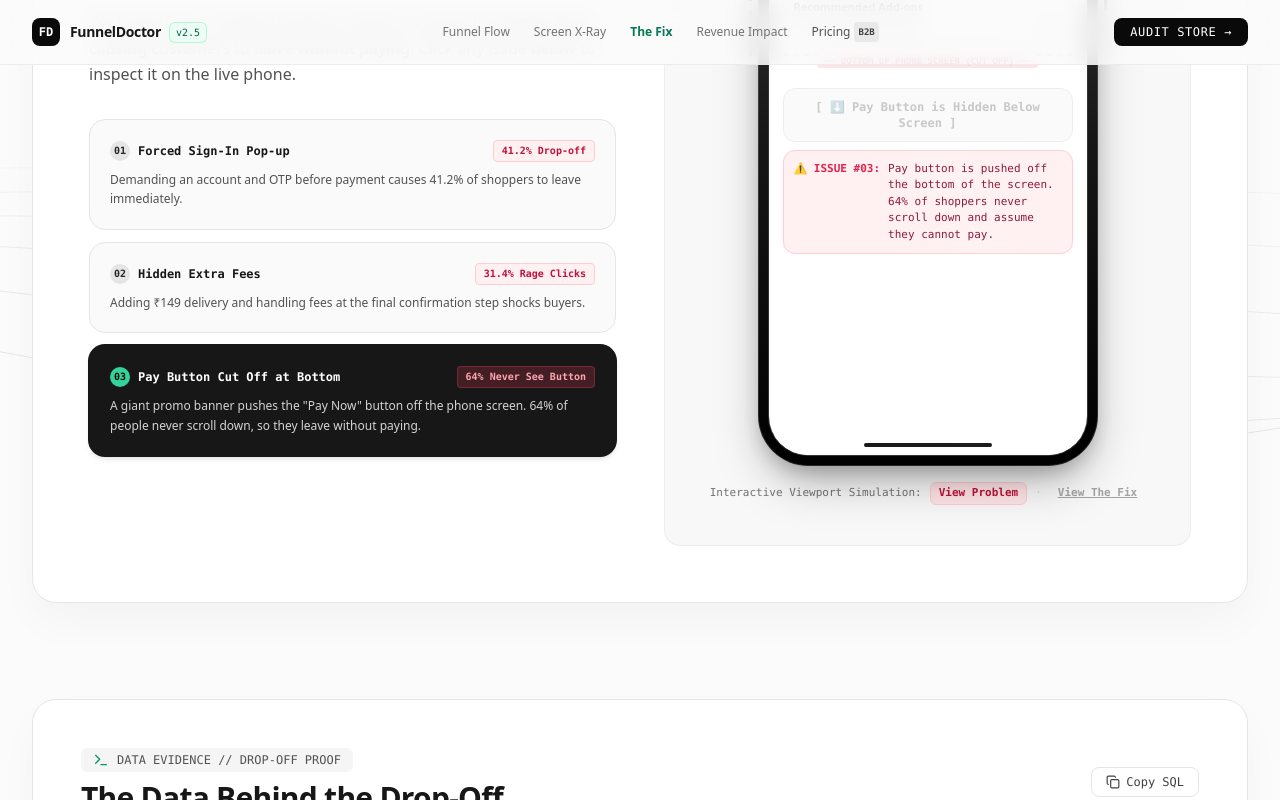
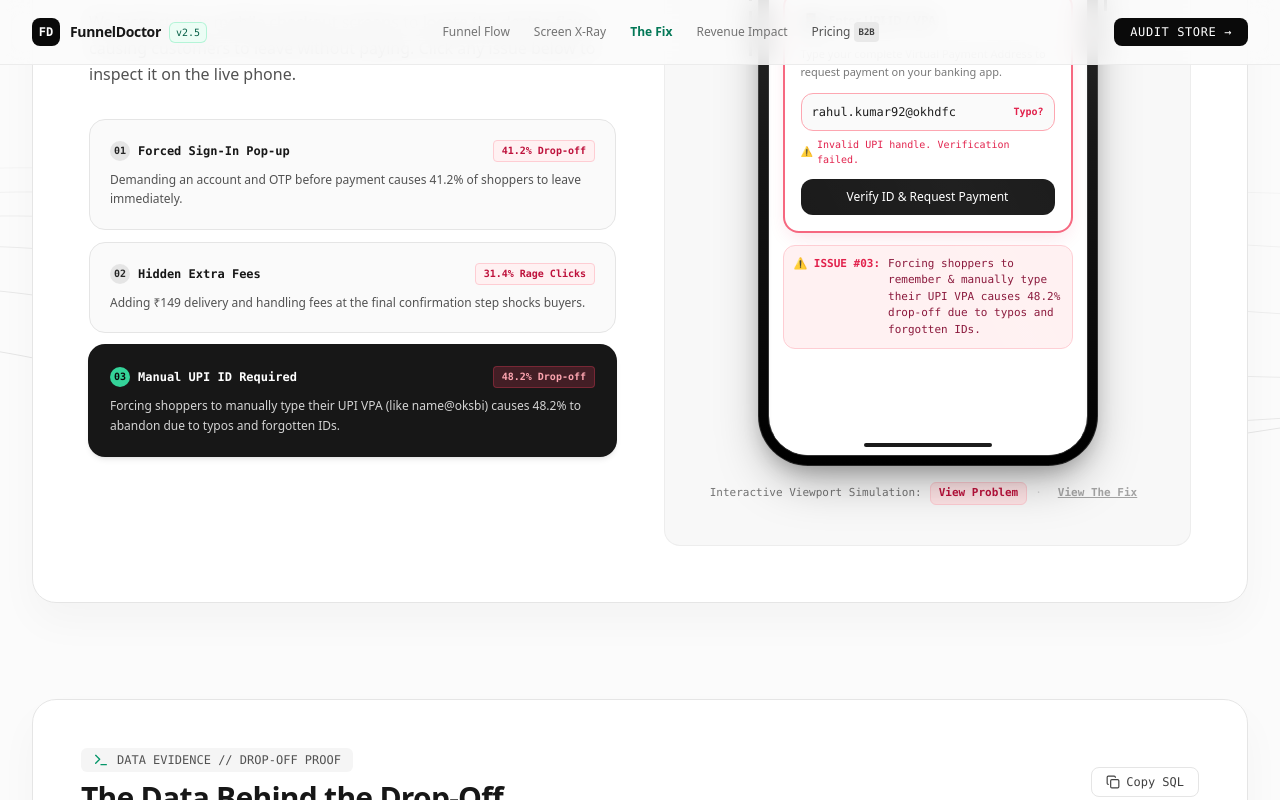
Before and after one commit to krrishvimal/funneldoctorai, a Next.js app in the folder apps/web/: page / in a window 1280 px wide. Both pictures are taken after a click on the element 352 px from the left and 1996 px from the top of the page. Shown: the part 1596-2396 px from the top of the page. Built offline with nearby package versions, Linux system fonts and the light colour scheme.

Commit message:
feat(cro): replace confusing cut-off fold with Manual UPI VPA typing friction vs 1-Tap UPI

```diff
--- a/apps/web/src/app/page.tsx
+++ b/apps/web/src/app/page.tsx
@@ -181,7 +181,7 @@ const PRESET_DATASETS: Record<Exclude<PresetKey, 'custom'>, Dataset> = {
     pins: [
       { id: '01', title: 'Forced Sign-In Pop-up', desc: 'Demanding an account and OTP before payment causes 41.2% of shoppers to leave immediately.', metric: '41.2% Drop-off' },
       { id: '02', title: 'Hidden Extra Fees', desc: 'Adding ₹149 delivery and handling fees at the final confirmation step shocks buyers.', metric: '31.4% Rage Clicks' },
-      { id: '03', title: 'Pay Button Cut Off at Bottom', desc: 'A giant promo banner pushes the "Pay Now" button off the phone screen. 64% of people never scroll down, so they leave without paying.', metric: '64% Never See Button' },
+      { id: '03', title: 'Manual UPI ID Required', desc: 'Forcing shoppers to manually type their UPI VPA (like name@oksbi) causes 48.2% to abandon due to typos and forgotten IDs.', metric: '48.2% Drop-off' },
     ],
     sql: `SELECT device_os, app_version,
   ROUND(AVG(upi_latency_ms), 0) AS p95_ms,
@@ -1397,40 +1397,48 @@ GROUP BY 1, 2 ORDER BY drop_pct DESC;`,
                             )}
 
                             {selectedPin === '03' && (
-                              /* FLAW 3: Payment Button Pushed Below Fold */
-                              <div className="relative h-full flex flex-col justify-between py-1 space-y-2">
-                                <div className="space-y-2">
-                                  {/* Bloated Coupon Banner */}
-                                  <div className="p-3 bg-amber-50 border border-amber-300 rounded-xl text-center">
-                                    <span className="font-bold text-xs text-amber-900 block mb-0.5">🎉 FESTIVE 15% DISCOUNT</span>
-                                    <p className="text-[10px] text-amber-800">Use code DIWALI2026 for orders above ₹5,000</p>
+                              /* FLAW 3: Manual UPI ID / VPA Typing Requirement */
+                              <div className="relative h-full flex flex-col justify-between py-1 space-y-3">
+                                <div className="space-y-3">
+                                  {/* Cart Item Preview */}
+                                  <div className="p-3 bg-neutral-50 rounded-xl border border-neutral-200 text-xs flex justify-between items-center">
+                                    <div>
+                                      <div className="font-semibold text-neutral-800">Oversized Cotton Tee</div>
+                                      <div className="text-[10px] text-neutral-400">Total: ₹1,999 (All-Inclusive)</div>
+                                    </div>
+                                    <span className="text-[10px] font-mono bg-neutral-200/70 text-neutral-700 px-2 py-0.5 rounded">UPI Mode</span>
                                   </div>
 
-                                  <div className="p-2.5 bg-white border border-neutral-200 rounded-xl text-[11px] space-y-1">
-                                    <span className="font-bold text-neutral-800 block">Recommended Add-ons</span>
-                                    <div className="flex items-center justify-between text-neutral-600 text-[10px]">
-                                      <span>Cotton Ankle Socks (3-Pack)</span>
-                                      <span className="font-mono">+₹299</span>
+                                  {/* Manual UPI Typing Card (The Friction Point) */}
+                                  <div className="p-4 bg-white rounded-2xl border-2 border-rose-500/80 shadow-[0_8px_20px_-6px_rgba(225,29,72,0.15)] space-y-3">
+                                    <div className="flex items-center gap-2">
+                                      <span className="text-base">📱</span>
+                                      <span className="font-semibold text-xs text-neutral-900">Enter UPI ID / VPA</span>
                                     </div>
-                                  </div>
-
-                                  {/* Red Screen Cut-Off Line */}
-                                  <div className="border-t-2 border-dashed border-rose-400 my-1 relative text-center">
-                                    <span className="bg-rose-100 text-rose-700 px-2 py-0.5 rounded text-[9px] font-mono font-bold uppercase relative -top-2.5">
-                                      ── Bottom of Phone Screen (Cut Off) ──
-                                    </span>
-                                  </div>
-
-                                  {/* Cut Off Below Fold CTA */}
-                                  <div className="opacity-40 p-2.5 bg-neutral-100 border border-neutral-300 rounded-xl text-center text-xs font-mono font-bold text-neutral-500">
-                                    [ ⬇️ Pay Button is Hidden Below Screen ]
+                                    <p className="text-[11px] text-neutral-500 leading-relaxed">
+                                      Type your complete Virtual Payment Address to request payment on your banking app.
+                                    </p>
+
+                                    <div className="space-y-1.5">
+                                      <div className="p-2.5 bg-neutral-50 border border-rose-300 rounded-xl flex items-center justify-between text-xs font-mono">
+                                        <span className="text-neutral-900">rahul.kumar92@okhdfc</span>
+                                        <span className="text-rose-600 text-[10px] font-bold">Typo?</span>
+                                      </div>
+                                      <div className="text-[10px] text-rose-600 font-mono flex items-center gap-1">
+                                        <span>⚠️</span> Invalid UPI handle. Verification failed.
+                                      </div>
+                                    </div>
+
+                                    <button className="w-full py-2.5 rounded-xl bg-neutral-900 text-white font-medium text-xs shadow-xs">
+                                      Verify ID & Request Payment
+                                    </button>
                                   </div>
                                 </div>
 
                                 {/* Visual Hotspot Annotation */}
                                 <div className="p-2.5 bg-rose-50 border border-rose-200 rounded-xl text-[11px] font-mono text-rose-900 flex items-start gap-2">
                                   <span className="text-rose-600 font-bold shrink-0">⚠️ ISSUE #03:</span>
-                                  <span>Pay button is pushed off the bottom of the screen. 64% of shoppers never scroll down and assume they cannot pay.</span>
+                                  <span>Forcing shoppers to remember & manually type their UPI VPA causes 48.2% drop-off due to typos and forgotten IDs.</span>
                                 </div>
                               </div>
                             )}
@@ -1604,45 +1612,41 @@ GROUP BY 1, 2 ORDER BY drop_pct DESC;`,
                             )}
 
                             {selectedPin === '03' && (
-                              /* FIX 3: Primary CTA Anchored Above the Fold (No Scrolling Needed) */
-                              <div className="space-y-2">
+                              /* FIX 3: 1-Tap Instant UPI App Selector (Zero Manual VPA Typing) */
+                              <div className="space-y-2.5">
                                 <div className="p-2.5 bg-emerald-50 border border-emerald-200 rounded-xl flex items-center justify-between text-xs">
                                   <span className="text-emerald-800 font-semibold flex items-center gap-1.5 text-[11px]">
                                     <span className="w-2 h-2 rounded-full bg-emerald-600" />
-                                    Pay Button Instantly Visible
+                                    1-Tap Instant UPI Active
                                   </span>
-                                  <span className="text-[10px] font-mono font-bold text-emerald-700 bg-emerald-100 px-1.5 py-0.5 rounded">NO SCROLLING NEEDED</span>
+                                  <span className="text-[10px] font-mono font-bold text-emerald-700 bg-emerald-100 px-1.5 py-0.5 rounded">ZERO TYPING</span>
                                 </div>
 
-                                {/* Compact 1-line promo badge replaces bloated banner */}
-                                <div className="p-2 bg-amber-50/80 border border-amber-200 rounded-lg flex items-center justify-between text-[11px]">
-                                  <span className="text-amber-900 font-medium flex items-center gap-1">
-                                    <span>🎉</span> <strong>DIWALI2026</strong> (-15% Applied)
-                                  </span>
-                                  <span className="font-mono text-emerald-700 font-bold">-₹277.50</span>
+                                {/* 1-Tap App Selector */}
+                                <div className="p-3 bg-white border border-neutral-200 rounded-xl space-y-2">
+                                  <span className="text-[10px] font-mono text-neutral-400 uppercase block">Launch Installed App:</span>
+                                  <div className="grid grid-cols-3 gap-1.5">
+                                    {['Google Pay', 'PhonePe', 'Paytm'].map((app, i) => (
+                                      <div key={i} className={`p-2 rounded-lg border text-center text-[10px] font-mono font-bold ${i === 0 ? 'bg-neutral-900 text-white border-neutral-900 shadow-xs' : 'bg-white text-neutral-700 border-neutral-200'}`}>
+                                        {app}
+                                      </div>
+                                    ))}
+                                  </div>
                                 </div>
 
-                                {/* Summary */}
                                 <div className="flex justify-between items-center px-1 text-xs font-mono">
-                                  <span className="text-neutral-500">Total Payable:</span>
-                                  <span className="font-bold text-neutral-900 text-sm">₹1,572.50</span>
+                                  <span className="text-neutral-500">Order Total:</span>
+                                  <span className="font-bold text-neutral-900 text-sm">₹1,999</span>
                                 </div>
 
-                                {/* High-Conversion Primary CTA Anchored in Prime Thumb Zone */}
+                                {/* High-Conversion Primary CTA */}
                                 <button className="w-full py-3 bg-emerald-600 hover:bg-emerald-700 text-white rounded-xl text-xs font-mono uppercase font-bold tracking-wider shadow-sm transition active:scale-[0.98]">
-                                  ⚡ 1-Tap Pay ₹1,572.50 via UPI
+                                  ⚡ 1-Tap Pay ₹1,999 with Google Pay
                                 </button>
-
-                                {/* Screen Cut-Off Line is now safely BELOW the CTA */}
-                                <div className="border-t-2 border-dashed border-emerald-300 my-1 relative text-center">
-                                  <span className="bg-emerald-100 text-emerald-800 px-2 py-0.5 rounded text-[9px] font-mono font-bold uppercase relative -top-2.5">
-                                    ── Bottom of Phone Screen (Pay button is 100% visible above) ──
-                                  </span>
-                                </div>
 
                                 <div className="p-2 bg-emerald-50/90 border border-emerald-200 rounded-xl text-[10px] font-mono text-emerald-900 flex items-start gap-1.5">
                                   <span className="text-emerald-700 font-bold shrink-0">✓ FIX #03:</span>
-                                  <span>Pay button pinned right on screen. 100% of shoppers see it immediately without scrolling.</span>
+                                  <span>Direct 1-tap app intent replaces manual UPI typing. Eliminates 48.2% drop-off.</span>
                                 </div>
                               </div>
                             )}
@@ -1969,7 +1973,7 @@ GROUP BY 1, 2 ORDER BY drop_pct DESC;`,
                       </li>
                       <li className="flex items-start gap-2">
                         <span className="text-emerald-600 font-bold">✓</span>
-                        <span>Instant payment button anchored comfortably within the thumb-reach zone.</span>
+                        <span>Instant 1-tap UPI app launch replaces manual VPA typing errors.</span>
                       </li>
                     </ul>
                   </div>
--- a/apps/web/src/components/RealisticPhoneMockup.tsx
+++ b/apps/web/src/components/RealisticPhoneMockup.tsx
@@ -167,19 +167,30 @@ export default function RealisticPhoneMockup({
                   )}
 
                   {selectedIssue === '03' && (
-                    <div className="p-3 bg-white rounded-2xl border-2 border-rose-500/80 shadow-[0_8px_20px_-6px_rgba(225,29,72,0.15)] space-y-2.5">
-                      <div className="p-2.5 bg-amber-50 border border-amber-300 rounded-xl text-center">
-                        <span className="font-bold text-[11px] text-amber-900 block">🎉 15% FESTIVE DISCOUNT</span>
-                        <p className="text-[10px] text-amber-700">Orders above ₹5,000</p>
+                    <div className="p-4 bg-white rounded-2xl border-2 border-rose-500/80 shadow-[0_8px_20px_-6px_rgba(225,29,72,0.15)] space-y-3">
+                      <div className="flex items-center gap-2">
+                        <span className="text-base">📱</span>
+                        <span className="font-semibold text-xs text-neutral-900">Enter UPI ID / VPA</span>
                       </div>
-                      <div className="border-t-2 border-dashed border-rose-400 my-1 relative text-center">
-                        <span className="bg-rose-100 text-rose-700 px-2 py-0.5 rounded text-[9px] font-mono font-bold uppercase relative -top-2.5">
-                          ── Bottom of Phone Screen (Cut Off) ──
-                        </span>
+                      <p className="text-[11px] text-neutral-500 leading-relaxed">
+                        Manually type your UPI handle to receive a collect request.
+                      </p>
+
+                      {/* Manual UPI Input Box */}
+                      <div className="space-y-1.5">
+                        <div className="p-2.5 bg-neutral-50 border border-rose-300 rounded-xl flex items-center justify-between text-xs font-mono">
+                          <span className="text-neutral-900">rahul.kumar92@okhdfc</span>
+                          <span className="text-rose-600 text-[10px] font-bold">Typo?</span>
+                        </div>
+                        <div className="text-[10px] text-rose-600 font-mono flex items-center gap-1">
+                          <span>⚠️</span> Invalid VPA handle. Check spelling.
+                        </div>
                       </div>
-                      <div className="opacity-40 p-2 bg-neutral-100 rounded-lg text-center text-[11px] font-mono text-neutral-500">
-                        [ ⬇️ Pay Button is Hidden Below Screen ]
-                      </div>
+
+                      {/* Action Button */}
+                      <button className="w-full py-2.5 rounded-xl bg-neutral-900 text-white font-medium text-xs shadow-xs">
+                        Verify ID & Request Payment
+                      </button>
                     </div>
                   )}
 
@@ -192,7 +203,7 @@ export default function RealisticPhoneMockup({
                         ? 'Forced login popup blocks guest buyers. 41.2% exit within 6 seconds.'
                         : selectedIssue === '02'
                         ? 'Surprise fee reveals at final screen, causing 31.4% rage clicks.'
-                        : 'Pay button pushed below screen by promo banner. 64% never scroll down.'}
+                        : 'Forcing manual UPI ID typing causes 48.2% drop-off. Shoppers forget handles.'}
                     </p>
                   </div>
                 </>
@@ -280,40 +291,39 @@ export default function RealisticPhoneMockup({
                   )}
 
                   {selectedIssue === '03' && (
-                    <div className="space-y-2">
+                    <div className="space-y-2.5">
                       <div className="p-2.5 bg-emerald-50 border border-emerald-200 rounded-xl flex items-center justify-between text-xs">
                         <span className="text-emerald-800 font-semibold flex items-center gap-1.5 text-[11px]">
                           <span className="w-2 h-2 rounded-full bg-emerald-600" />
-                          Pay Button Instantly Visible
+                          1-Tap Instant UPI Active
                         </span>
-                        <span className="text-[10px] font-mono font-bold text-emerald-700 bg-emerald-100 px-1.5 py-0.5 rounded">NO SCROLLING NEEDED</span>
+                        <span className="text-[10px] font-mono font-bold text-emerald-700 bg-emerald-100 px-1.5 py-0.5 rounded">ZERO TYPING</span>
                       </div>
 
-                      <div className="p-2 bg-amber-50/80 border border-amber-200 rounded-lg flex items-center justify-between text-[11px]">
-                        <span className="text-amber-900 font-medium flex items-center gap-1">
-                          <span>🎉</span> <strong>DIWALI2026</strong> (-15% Applied)
-                        </span>
-                        <span className="font-mono text-emerald-700 font-bold">-₹277.50</span>
+                      {/* 1-Tap App Selector */}
+                      <div className="p-3 bg-white border border-neutral-200 rounded-xl space-y-2">
+                        <span className="text-[10px] font-mono text-neutral-400 uppercase block">Launch Installed App:</span>
+                        <div className="grid grid-cols-3 gap-1.5">
+                          {['Google Pay', 'PhonePe', 'Paytm'].map((app, i) => (
+                            <div key={i} className={`p-2 rounded-lg border text-center text-[10px] font-mono font-bold ${i === 0 ? 'bg-neutral-900 text-white border-neutral-900 shadow-xs' : 'bg-white text-neutral-700 border-neutral-200'}`}>
+                              {app}
+                            </div>
+                          ))}
+                        </div>
                       </div>
 
                       <div className="flex justify-between items-center px-1 text-xs font-mono">
-                        <span className="text-neutral-500">Total Payable:</span>
-                        <span className="font-bold text-neutral-900 text-sm">₹1,572.50</span>
+                        <span className="text-neutral-500">Order Total:</span>
+                        <span className="font-bold text-neutral-900 text-sm">₹1,999</span>
                       </div>
 
                       <button className="w-full py-3 bg-emerald-600 hover:bg-emerald-700 text-white rounded-xl text-xs font-mono uppercase font-bold tracking-wider shadow-sm transition active:scale-[0.98]">
-                        ⚡ 1-Tap Pay ₹1,572.50 via UPI
+                        ⚡ 1-Tap Pay ₹1,999 with Google Pay
                       </button>
-
-                      <div className="border-t-2 border-dashed border-emerald-300 my-1 relative text-center">
-                        <span className="bg-emerald-100 text-emerald-800 px-2 py-0.5 rounded text-[9px] font-mono font-bold uppercase relative -top-2.5">
-                          ── Bottom of Phone Screen (Pay button is 100% visible above) ──
-                        </span>
-                      </div>
 
                       <div className="p-2 bg-emerald-50/90 border border-emerald-200 rounded-xl text-[10px] font-mono text-emerald-900 flex items-start gap-1.5">
                         <span className="text-emerald-700 font-bold shrink-0">✓ FIX #03:</span>
-                        <span>Pay button pinned to visible screen. 100% of shoppers see it immediately without scrolling.</span>
+                        <span>Direct 1-tap app intent replaces manual UPI typing. Eliminates 48.2% drop-off.</span>
                       </div>
                     </div>
                   )}
```
